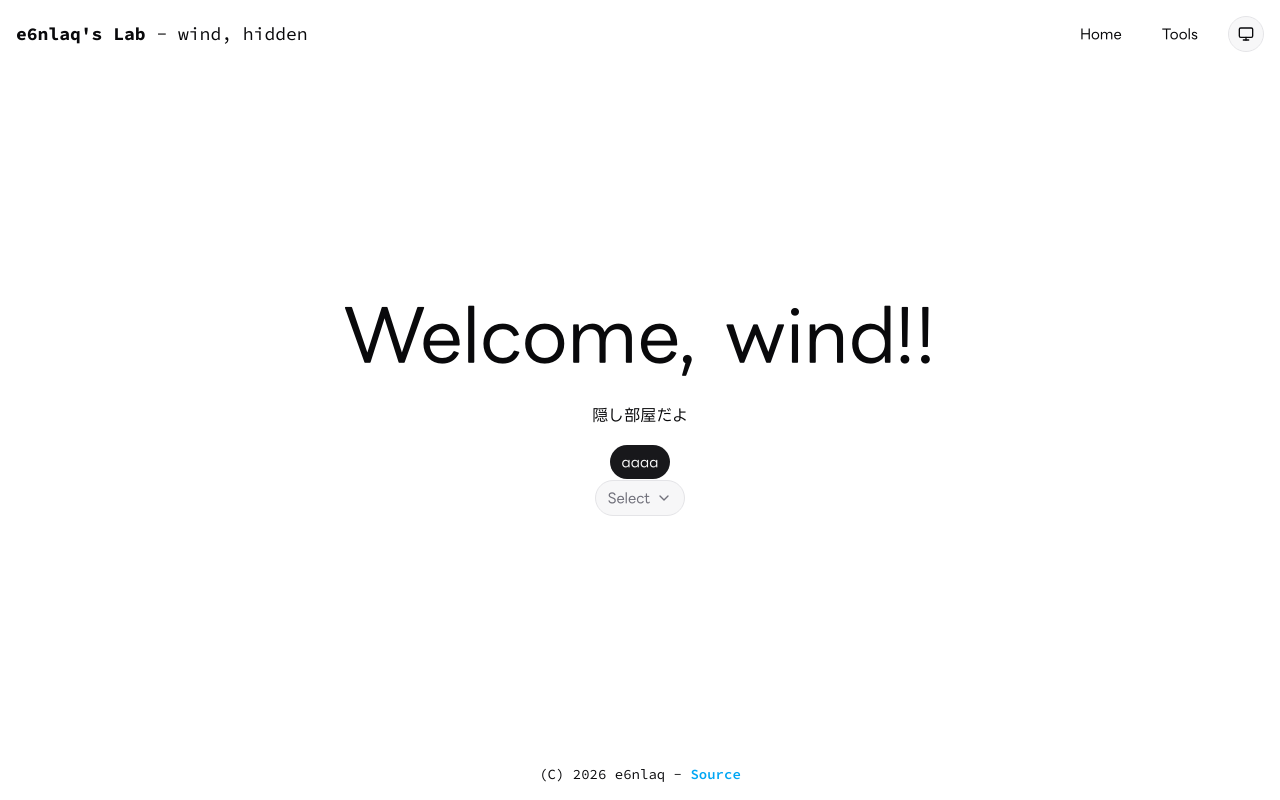
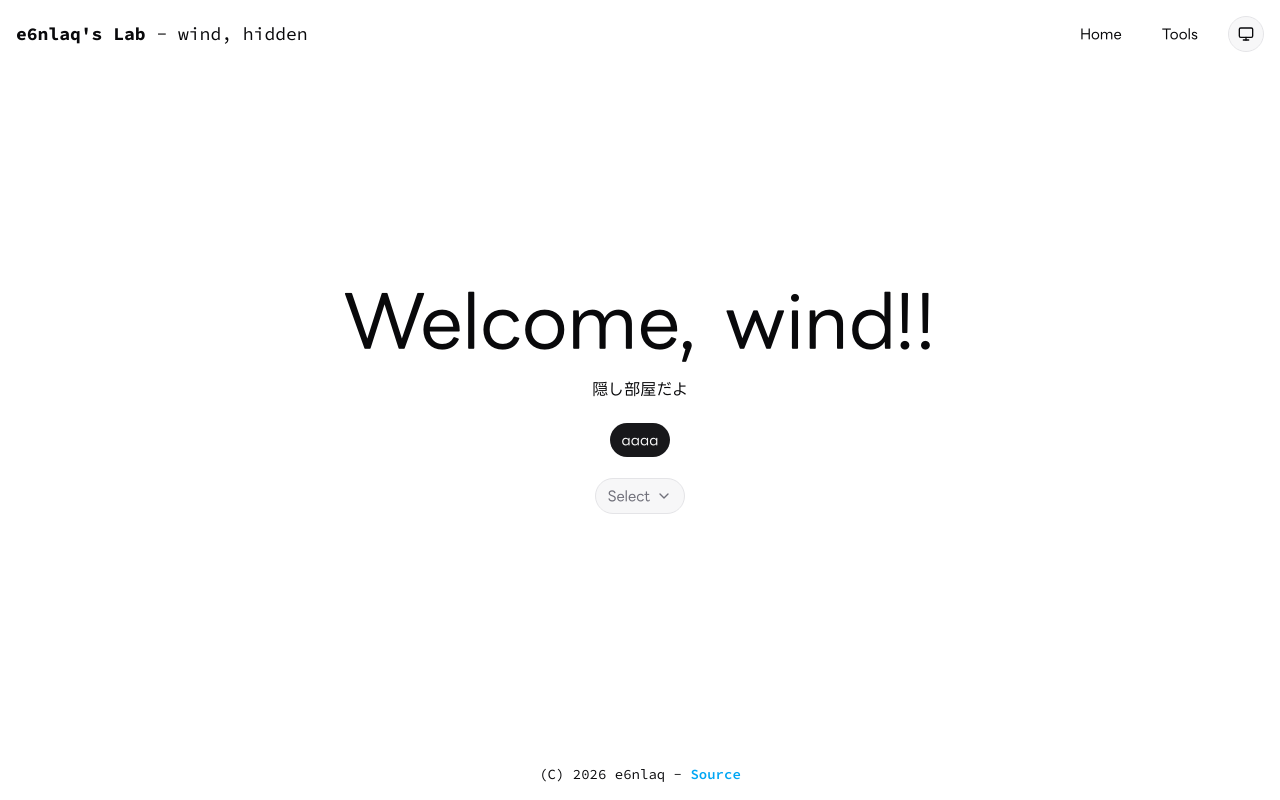
Before and after one commit to e6nlaq/website, a Next.js app: page /wind in a window 1280 px wide. Built offline with nearby package versions, Linux system fonts and the light colour scheme.

Commit message:
fix: use SelectGroup

```diff
--- a/src/app/tools/mod/page.tsx
+++ b/src/app/tools/mod/page.tsx
@@ -28,6 +28,7 @@ import {
 import {
   Select,
   SelectContent,
+  SelectGroup,
   SelectItem,
   SelectTrigger,
   SelectValue,
@@ -503,11 +504,13 @@ export default function Mod() {
                       <SelectValue placeholder="計算方法を選択してください"></SelectValue>
                     </SelectTrigger>
                     <SelectContent>
-                      {styleItems.map((item) => (
-                        <SelectItem key={item.value} value={item.value}>
-                          {item.label}
-                        </SelectItem>
-                      ))}
+                      <SelectGroup>
+                        {styleItems.map((item) => (
+                          <SelectItem key={item.value} value={item.value}>
+                            {item.label}
+                          </SelectItem>
+                        ))}
+                      </SelectGroup>
                     </SelectContent>
                   </Select>
                   {fieldState.invalid && (
--- a/src/app/wind/page.tsx
+++ b/src/app/wind/page.tsx
@@ -14,8 +14,15 @@ import { useConfirm } from "@/hooks/useConfirm";
 
 export default function Wind() {
   const confirm = useConfirm();
+
+  const a = [
+    { label: "a", value: "a" },
+    { label: "BIE", value: "b" },
+    { label: "WIN", value: "win" },
+  ] satisfies { label: string; value: string }[];
+
   return (
-    <div className="flex flex-col items-center justify-center *:py-4">
+    <div className="flex flex-col items-center justify-center gap-5">
       <p className="text-7xl ">Welcome, wind!!</p>
       <p>隠し部屋だよ</p>
 
@@ -33,15 +40,17 @@ export default function Wind() {
         aaaa
       </Button>
       {/* <SpinningText>Wnidddd, wwindiwjeifwjjk</SpinningText> */}
-      <Select>
-        <SelectTrigger>
+      <Select items={a}>
+        <SelectTrigger className="items-center justify-center">
           <SelectValue placeholder="Select"></SelectValue>
         </SelectTrigger>
         <SelectContent>
           <SelectGroup>
-            <SelectItem value="a">A</SelectItem>
-            <SelectItem value="b">bb</SelectItem>
-            <SelectItem value="c">wind</SelectItem>
+            {a.map((item) => (
+              <SelectItem key={item.value} value={item.value}>
+                {item.label}
+              </SelectItem>
+            ))}
           </SelectGroup>
         </SelectContent>
       </Select>
```
